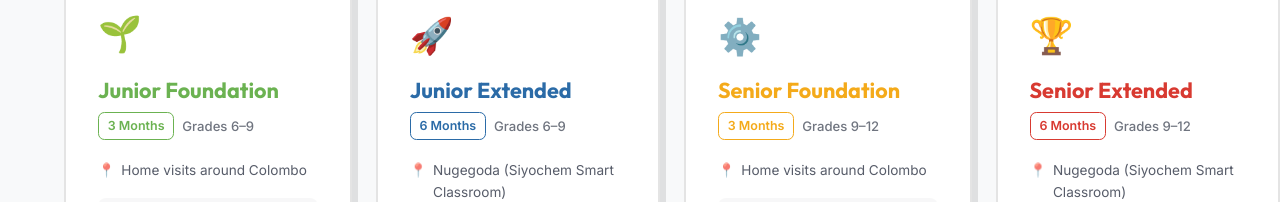
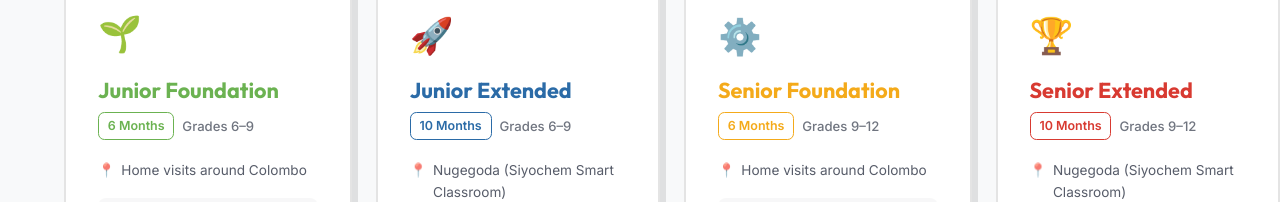
Before and after one commit to Himal-Gunawardhana/RobotSticks, a React (Vite) app: page / in a window 1280 px wide. Shown: the part 2998-3200 px from the top of the page. Built offline with nearby package versions, Linux system fonts and the light colour scheme.

Commit message:
Update course package durations

```diff
--- a/src/components/Packages.jsx
+++ b/src/components/Packages.jsx
@@ -5,7 +5,7 @@ const packages = [
   {
     id: 1,
     name: 'Junior Foundation',
-    tagline: '3 Months',
+    tagline: '6 Months',
     grade: 'Grades 6–9',
     location: 'Home visits around Colombo',
     color: 'var(--stickem-green)',
@@ -41,7 +41,7 @@ const packages = [
   {
     id: 2,
     name: 'Junior Extended',
-    tagline: '6 Months',
+    tagline: '10 Months',
     grade: 'Grades 6–9',
     location: 'Nugegoda (Siyochem Smart Classroom)',
     schedule: 'Starts Sep 1st week 2026 • Sat/Sun • Max 2 hrs/class',
@@ -70,7 +70,7 @@ const packages = [
   {
     id: 3,
     name: 'Senior Foundation',
-    tagline: '3 Months',
+    tagline: '6 Months',
     grade: 'Grades 9–12',
     location: 'Home visits around Colombo',
     color: 'var(--stickem-yellow)',
@@ -106,7 +106,7 @@ const packages = [
   {
     id: 4,
     name: 'Senior Extended',
-    tagline: '6 Months',
+    tagline: '10 Months',
     grade: 'Grades 9–12',
     location: 'Nugegoda (Siyochem Smart Classroom)',
     schedule: 'Starts Sep 1st week 2026 • Sat/Sun • Max 2 hrs/class',
```
